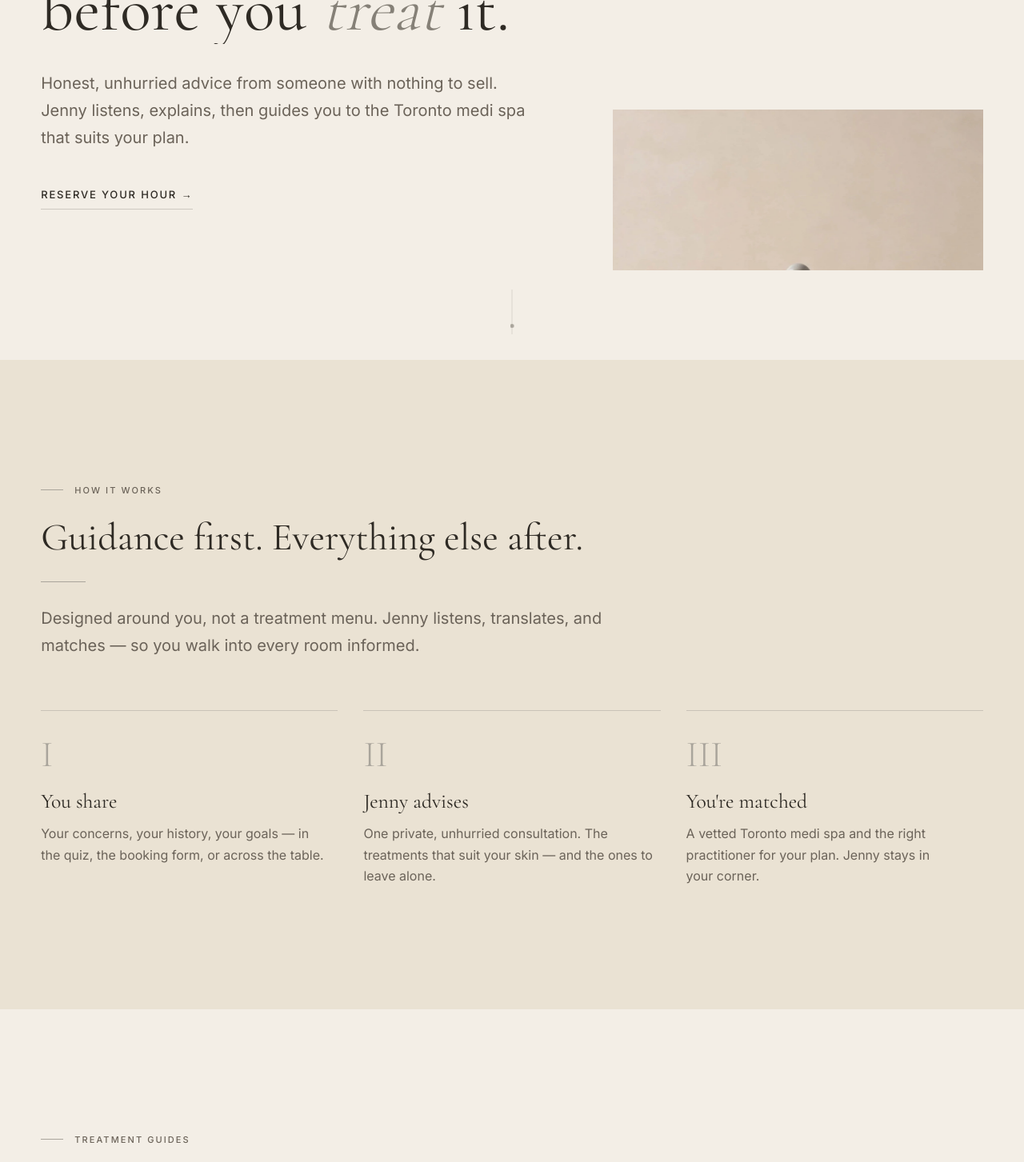
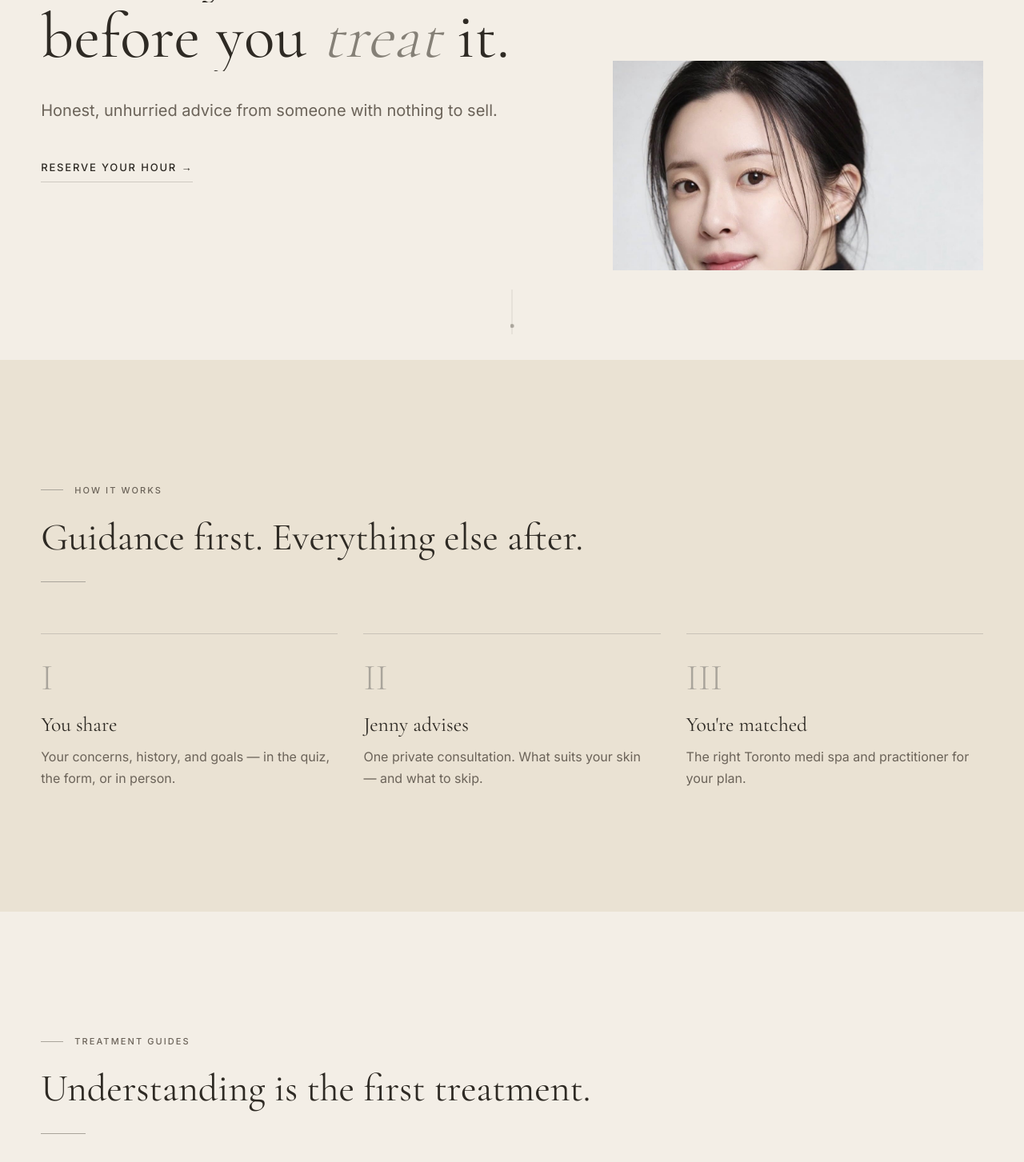
Before and after one commit to kyungleekim92-cmd/jenny-kim-beauty, a Next.js app: page / in a window 1280 px wide. Shown: the part 360-1813 px from the top of the page at 80% size. Built offline with nearby package versions, Linux system fonts and the light colour scheme.

Commit message:
V2 minimal pass: remove St. Regis venue wording (plain address only), Jenny's portrait in hero, trimmed copy, info in dropdowns (About details, vetting criteria), removed statement interludes

```diff
--- a/components/About.tsx
+++ b/components/About.tsx
@@ -1,5 +1,6 @@
 "use client";
 
+import { useState } from "react";
 import { Reveal } from "@/components/motion";
 import Photo from "@/components/Photo";
 
@@ -8,35 +9,17 @@ const does = [
   "Plain-language education on every treatment option",
   "Honest assessment of what suits your skin — and what to skip",
   "Referrals to vetted Toronto medi spas and the right practitioner",
-  "Ongoing guidance as your plan unfolds",
 ];
 
 const doesnt = [
   "Perform treatments, inject, or operate devices",
   "Prescribe or diagnose any medical condition",
   "Push packages, upsells, or treatments you don't need",
-  "Share your details without explicit consent",
-];
-
-const values = [
-  {
-    n: "01",
-    title: "Independence first",
-    body: "Jenny doesn't sell treatments and doesn't work for any spa. Her only incentive is that you make a decision you'll still be happy about in a year.",
-  },
-  {
-    n: "02",
-    title: "Candour over comfort",
-    body: "If a treatment won't serve you, she'll say so — including when the honest answer is 'you don't need anything.'",
-  },
-  {
-    n: "03",
-    title: "Privacy as standard",
-    body: "Consultations are private, unhurried, and discreet. Your details go nowhere without your explicit consent.",
-  },
 ];
 
 export default function About() {
+  const [open, setOpen] = useState(false);
+
   return (
     <section id="about" className="section band-cream2 about" aria-labelledby="about-title">
       <div className="wrap">
@@ -79,51 +62,50 @@ export default function About() {
             </Reveal>
             <Reveal as="p" delay={240} className="lede mt-3">
               Jenny Kim is an independent beauty consultant in Toronto. She doesn&apos;t perform
-              treatments and doesn&apos;t represent any clinic. Her advice is independent — she
-              recommends only what she would choose for her own skin.
+              treatments and doesn&apos;t represent any clinic — she recommends only what
+              she&apos;d choose for her own skin.
             </Reveal>
-            <Reveal as="p" delay={340} className="body-narrow mt-2">
-              After years of navigating the aesthetic world herself — the consultations, the
-              conflicting advice, the treatments that overpromised — Jenny built the service she
-              wished existed: one honest expert, in your corner, translating an entire industry into
-              a plan made for your skin.
-            </Reveal>
-            <Reveal as="p" delay={440} className="about-belief">
-              Your skin goes everywhere you go. It deserves to be understood before it is treated.
-            </Reveal>
-          </div>
-        </div>
 
-        <div className="does block-gap">
-          <Reveal>
-            <h3 className="eyebrow chrome">She does</h3>
-            <ul>
+            <Reveal delay={340} className="mt-4">
+              <div className={`acc-item${open ? " is-open" : ""}`}>
+                <h3>
+                  <button
+                    type="button"
+                    className="acc-trigger"
+                    aria-expanded={open}
+                    aria-controls="about-more-panel"
+                    onClick={() => setOpen(!open)}
+                  >
+                    <span>What Jenny does — and doesn&apos;t</span>
+                    <span className="acc-icon" aria-hidden="true" />
+                  </button>
+                </h3>
+                <div
+                  id="about-more-panel"
+                  role="region"
+                  className="acc-panel"
+                  inert={!open}
+                >
+                  <div className="acc-inner">
+                    <div className="does">
+                      <p className="eyebrow chrome">She does</p>
+                      <ul className="mt-2">
                         {does.map((d) => (
                           <li key={d}>{d}</li>
                         ))}
                       </ul>
-          </Reveal>
-          <Reveal delay={110} className="doesnt">
-            <h3 className="eyebrow">She doesn&apos;t</h3>
-            <ul>
+                      <p className="eyebrow mt-3">She doesn&apos;t</p>
+                      <ul className="mt-2">
                         {doesnt.map((d) => (
                           <li key={d}>{d}</li>
                         ))}
                       </ul>
+                    </div>
+                  </div>
+                </div>
+              </div>
             </Reveal>
           </div>
-
-        <div className="grid-3 block-gap">
-          {values.map((v, i) => (
-            <Reveal key={v.n} delay={i * 110} className="value step">
-              <span className="hairline-draw" aria-hidden="true" />
-              <p className="numeral" aria-hidden="true">
-                {v.n}
-              </p>
-              <h3>{v.title}</h3>
-              <p>{v.body}</p>
-            </Reveal>
-          ))}
         </div>
       </div>
     </section>
--- a/components/Booking.tsx
+++ b/components/Booking.tsx
@@ -76,7 +76,7 @@ export default function Booking() {
                   An hour that&apos;s entirely <em>yours</em>.
                 </>
               }
-              lede="Your skin, your history, your goals — and an honest plan to follow. No treatments are performed and nothing is sold. This is guidance."
+              lede="An honest plan for your skin. No treatments performed, nothing sold."
             />
 
             <div className="booking-grid mt-4">
--- a/components/Chapters.tsx
+++ b/components/Chapters.tsx
@@ -96,7 +96,7 @@ export default function Chapters() {
           id="guides-title"
           eyebrow="Treatment guides"
           title="Understanding is the first treatment."
-          lede="Twenty guides in plain language — what each treatment does, what it asks of you, and who it truly suits."
+          lede="Twenty guides, in plain language."
         />
 
         <Reveal delay={150} className="guides-strip">
--- a/components/Contact.tsx
+++ b/components/Contact.tsx
@@ -27,8 +27,6 @@ export default function Contact() {
             <div>
               <dt>Address</dt>
               <dd>
-                {site.venue.name}
-                <br />
                 {site.venue.address}
                 <br />
                 {site.venue.city}
--- a/components/Hero.tsx
+++ b/components/Hero.tsx
@@ -27,8 +27,7 @@ export default function Hero() {
             </span>
           </h1>
           <p className="lede line-reveal" style={line(3)}>
-            Honest, unhurried advice from someone with nothing to sell. Jenny listens, explains,
-            then guides you to the Toronto medi spa that suits your plan.
+            Honest, unhurried advice from someone with nothing to sell.
           </p>
           <span className="line-reveal" style={line(4)}>
             <a href="#consult" className="quiet-link hero-cta">
@@ -42,8 +41,8 @@ export default function Hero() {
 
         <div className="hero-portrait curtain-reveal" style={line(2)}>
           <Photo
-            src="/images/hero.jpg"
-            alt="A clear glass serum bottle with a chrome collar, resting on travertine against a warm beige wall"
+            src="/images/jenny-portrait.jpg"
+            alt="Portrait of Jenny Kim, independent beauty consultant"
             ratio="45"
             sizes="(max-width: 900px) min(440px, 92vw), 40vw"
             parallax={0.05}
--- a/components/HowItWorks.tsx
+++ b/components/HowItWorks.tsx
@@ -7,17 +7,17 @@ const steps = [
   {
     n: "I",
     title: "You share",
-    body: "Your concerns, your history, your goals — in the quiz, the booking form, or across the table.",
+    body: "Your concerns, history, and goals — in the quiz, the form, or in person.",
   },
   {
     n: "II",
     title: "Jenny advises",
-    body: "One private, unhurried consultation. The treatments that suit your skin — and the ones to leave alone.",
+    body: "One private consultation. What suits your skin — and what to skip.",
   },
   {
     n: "III",
     title: "You're matched",
-    body: "A vetted Toronto medi spa and the right practitioner for your plan. Jenny stays in your corner.",
+    body: "The right Toronto medi spa and practitioner for your plan.",
   },
 ];
 
@@ -29,7 +29,6 @@ export default function HowItWorks() {
           id="how-title"
           eyebrow="How it works"
           title="Guidance first. Everything else after."
-          lede="Designed around you, not a treatment menu. Jenny listens, translates, and matches — so you walk into every room informed."
         />
         <ol className="grid-3 mt-4" style={{ listStyle: "none" }}>
           {steps.map((s, i) => (
--- a/components/Partners.tsx
+++ b/components/Partners.tsx
@@ -1,51 +1,36 @@
 "use client";
 
+import { useState } from "react";
 import { Reveal } from "@/components/motion";
 import SectionHead from "@/components/SectionHead";
 import Photo from "@/components/Photo";
-
-const steps = [
-  {
-    n: "I",
-    title: "You consult with Jenny",
-    body: "Your plan is built independently — before any spa enters the picture.",
-  },
-  {
-    n: "II",
-    title: "Jenny matches you",
-    body: "She pairs your plan with the partner spa and practitioner best suited to deliver it.",
-  },
-  {
-    n: "III",
-    title: "You book directly",
-    body: "You meet the spa as an informed client. Jenny remains available throughout.",
-  },
-];
 
 const criteria = [
   {
     n: "01",
     title: "Licensed practitioners",
-    body: "Physicians, nurse injectors, or certified aestheticians — credentials verified, experience confirmed.",
+    body: "Physicians, nurse injectors, or certified aestheticians — credentials verified.",
   },
   {
     n: "02",
     title: "Authentic devices",
-    body: "Real, maintained technology with Health Canada authorizations for its uses — no grey-market equipment.",
+    body: "Real, maintained technology with Health Canada authorizations — no grey-market equipment.",
   },
   {
     n: "03",
     title: "Honest pricing",
-    body: "Clear quotes before you commit. No surprise add-ons, no pressure tactics in the treatment room.",
+    body: "Clear quotes before you commit. No surprise add-ons, no pressure tactics.",
   },
   {
     n: "04",
     title: "Hygiene & aftercare",
-    body: "Clinical standards of cleanliness and proper follow-up protocols for every treatment offered.",
+    body: "Clinical standards of cleanliness and proper follow-up for every treatment.",
   },
 ];
 
 export default function Partners() {
+  const [open, setOpen] = useState(false);
+
   return (
     <section id="partners" className="section" aria-labelledby="partners-title">
       <div className="wrap">
@@ -57,21 +42,8 @@ export default function Partners() {
               Trusted referrals, not <em>listings</em>.
             </>
           }
-          lede="A short, curated circle of Toronto medi spas — each vetted personally, against standards most directories never check."
+          lede="A short, curated circle of Toronto medi spas — each vetted personally."
         />
-
-        <ol className="grid-3 mt-4" style={{ listStyle: "none" }}>
-          {steps.map((s, i) => (
-            <Reveal as="li" key={s.n} delay={120 + i * 110} className="step">
-              <span className="hairline-draw" aria-hidden="true" />
-              <p className="step-num" aria-hidden="true">
-                {s.n}
-              </p>
-              <h3>{s.title}</h3>
-              <p>{s.body}</p>
-            </Reveal>
-          ))}
-        </ol>
 
         <Reveal as="p" className="disclosure mt-4">
           Disclosure: partner spas may pay Jenny a referral fee when you book through her. It never
@@ -90,32 +62,42 @@ export default function Partners() {
             <p className="eyebrow">Founding partner — in discussion</p>
             <h3 className="display-sm mt-2">Skinlab Medispa</h3>
             <p className="lede mt-2">
-              North York, Toronto — a full-spectrum medi spa offering injectables, ultrasound and
-              radiofrequency tightening, picosecond laser, Hydrafacial, and medical-grade peels.
-              Profile and practitioner details to be confirmed on partnership signing.
-            </p>
-            <p className="partner-note mt-2">
-              Draft placeholder — final profile pending partnership confirmation.
+              North York, Toronto. Full profile on partnership signing.
             </p>
           </div>
         </Reveal>
 
-        <div className="block-gap">
-          <Reveal as="p" className="eyebrow chrome">
-            How spas are vetted
-          </Reveal>
+        <Reveal className="mt-4">
+          <div className={`acc-item${open ? " is-open" : ""}`}>
+            <h3>
+              <button
+                type="button"
+                className="acc-trigger"
+                aria-expanded={open}
+                aria-controls="vetting-panel"
+                onClick={() => setOpen(!open)}
+              >
+                <span>How spas are vetted</span>
+                <span className="acc-icon" aria-hidden="true" />
+              </button>
+            </h3>
+            <div id="vetting-panel" role="region" className="acc-panel" inert={!open}>
+              <div className="acc-inner">
                 <div className="grid-4 mt-3">
-            {criteria.map((c, i) => (
-              <Reveal key={c.n} delay={i * 100} className="criterion">
+                  {criteria.map((c) => (
+                    <div key={c.n} className="criterion">
                       <p className="numeral" aria-hidden="true">
                         {c.n}
                       </p>
                       <h3>{c.title}</h3>
                       <p>{c.body}</p>
-              </Reveal>
+                    </div>
                   ))}
                 </div>
               </div>
+            </div>
+          </div>
+        </Reveal>
 
         <Reveal className="mt-4">
           <a href="#consult" className="quiet-link">
--- a/components/Quiz.tsx
+++ b/components/Quiz.tsx
@@ -117,9 +117,7 @@ export default function Quiz() {
                 </h2>
                 <span className="hairline-draw mt-3" style={{ width: 56 }} aria-hidden="true" />
                 <p className="lede mt-3">
-                  A few honest questions about your concerns and the downtime your life allows.
-                  You&apos;ll receive the guides worth reading first — matched to you, never to a
-                  sales target.
+                  A few questions. Get the guides worth reading first — matched to you.
                 </p>
                 <div className="quiz-actions">
                   <button type="button" className="quiet-link text-btn" onClick={() => setStep(1)}>
--- a/lib/site.ts
+++ b/lib/site.ts
@@ -4,7 +4,6 @@ export const site = {
   brandLine: "Beauty Consultant",
   tagline: "Independent skincare guidance, privately given.",
   venue: {
-    name: "St. Regis Hotel and Residences",
     address: "311 Bay St., 32nd floor",
     city: "Toronto",
     blurb:
@@ -36,4 +35,4 @@ export const site = {
   },
 };
 
-export const VENUE_LINE = `${site.venue.name}, ${site.venue.address}, ${site.venue.city}`;
+export const VENUE_LINE = `${site.venue.address}, ${site.venue.city}`;
```
Also changed, not shown: app/page.tsx (+0 -7 lines). Lines whose indentation alone changed are shown as unchanged.
